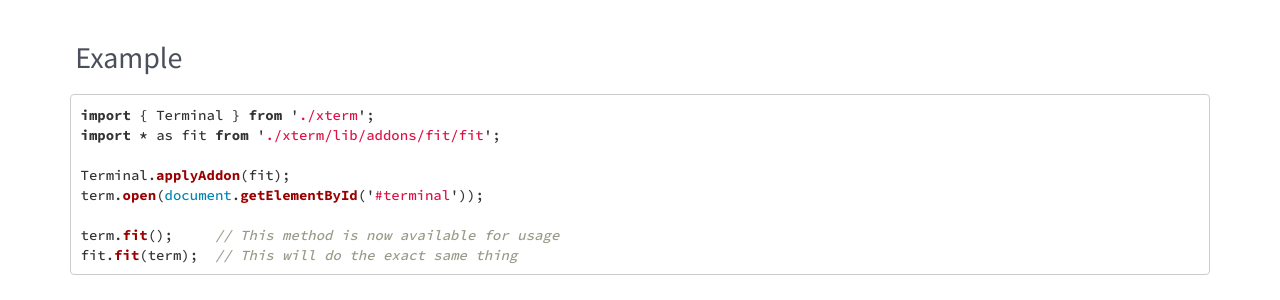
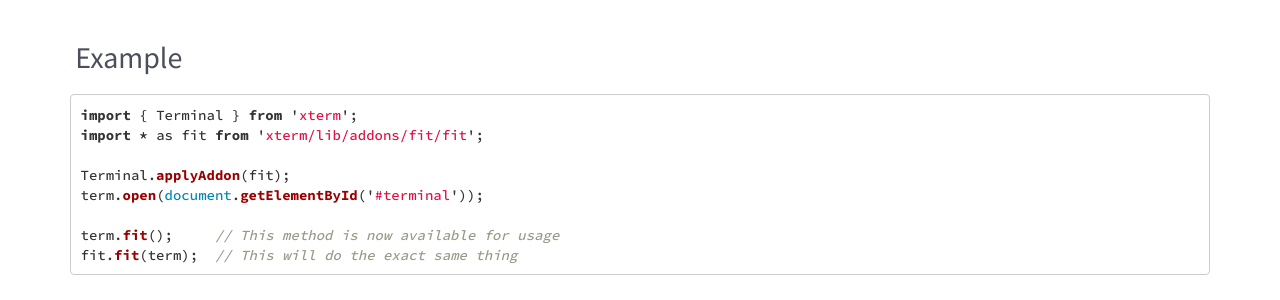
Before and after one commit to xtermjs/xtermjs.org, a Jekyll site: the page built from _docs/guides/using-addons.md, in a window 1280 px wide. Shown: the part 339-639 px from the top of the page. Built offline with Jekyll 4.4.1, drawn with Linux system fonts in a browser that asks for light colours; nearby versions of some CDN libraries.

Commit message:
Fix typos

````diff
--- a/_docs/guides/using-addons.md
+++ b/_docs/guides/using-addons.md
@@ -15,8 +15,8 @@
 ## Example
 
 ```javascript
-import { Terminal } from './xterm';
-import * as fit from './xterm/lib/addons/fit/fit';
+import { Terminal } from 'xterm';
+import * as fit from 'xterm/lib/addons/fit/fit';
 
 Terminal.applyAddon(fit);
 term.open(document.getElementById('#terminal'));
````
Also changed, not shown: _docs/api/addons/attach.md (+1 -1 lines), _docs/guides/download.md (+1 -1 lines).
